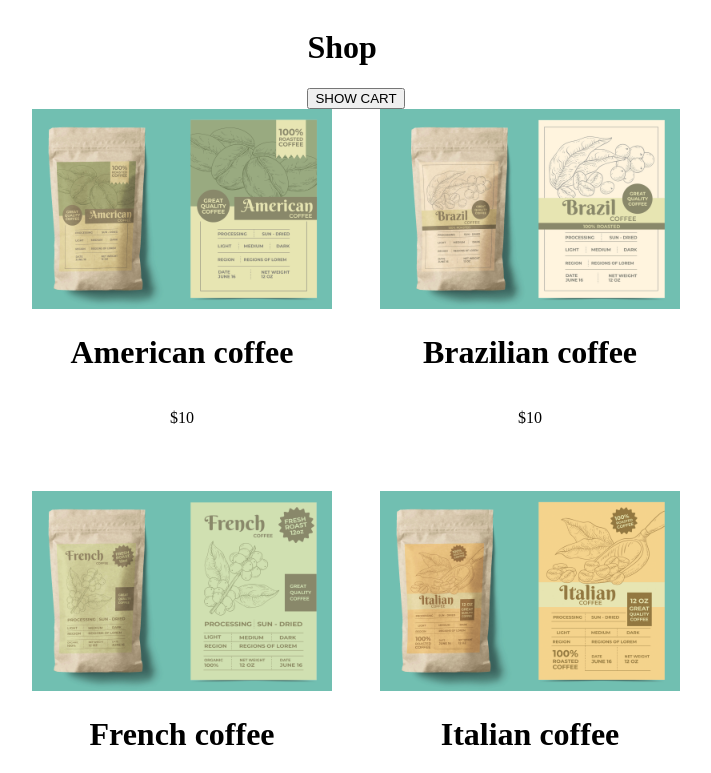
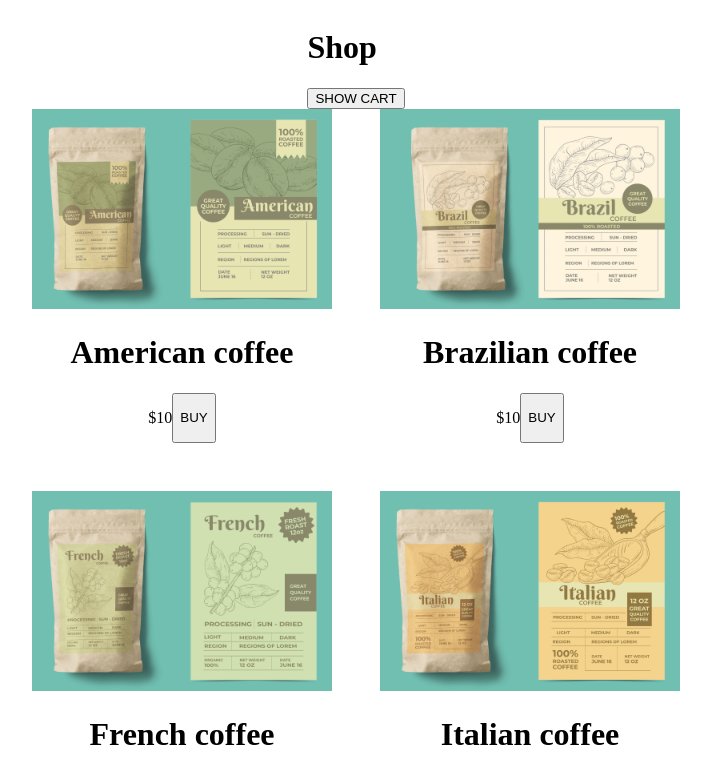
Before and after one commit to AlexCiobanu47/react-cart, a React (Create React App) app: page /shop in a window 1280 px wide. Shown: the top 773 px of the page, without its empty margins (284-995 px from the left). Built offline with nearby package versions, Linux system fonts and the light colour scheme.

Commit message:
Fixed addToCart and displayCart functions in Product.js

```diff
--- a/src/Product.js
+++ b/src/Product.js
@@ -1,18 +1,24 @@
 import React from "react";
 import { Link } from "react-router-dom";
 import styled from "styled-components";
-const Product = ({ id, name, image, price }) => {
+const Product = ({ id, name, image, price, addToCart }) => {
+  const handleClick = () => {
+    addToCart({ id, name, image });
+  };
   return (
     <ProductWrapper>
       <LinkWrapper key={id} to={`/shop/${id}`}>
         <ImageWrapper>
           <ItemImage src={image}></ItemImage>
         </ImageWrapper>
-        <ItemDescriptionWrapper>
-          <ItemName>{name}</ItemName>
+      </LinkWrapper>
+      <ItemDescriptionWrapper>
+        <ItemName>{name}</ItemName>
+        <BuyWrapper>
           <ItemPrice>${price}</ItemPrice>
-        </ItemDescriptionWrapper>
-      </LinkWrapper>
+          <BuyButton onClick={handleClick}>BUY</BuyButton>
+        </BuyWrapper>
+      </ItemDescriptionWrapper>
     </ProductWrapper>
   );
 };
@@ -38,5 +44,10 @@ const ItemDescriptionWrapper = styled.div`
   align-items: center;
 `;
 const ItemName = styled.h1``;
+const BuyWrapper = styled.div`
+  display: flex;
+  justify-content: center;
+`;
 const ItemPrice = styled.p``;
+const BuyButton = styled.button``;
 export default Product;
--- a/src/Shop.js
+++ b/src/Shop.js
@@ -2,7 +2,7 @@ import React from "react";
 import styled from "styled-components";
 import Product from "./Product";
 import PRODUCTS from "./PRODUCTS";
-const Shop = ({ cart, setCart, displayCart }) => {
+const Shop = ({ cart, setCart, displayCart, addToCart }) => {
   const handleClick = () => {
     displayCart();
   };
@@ -20,6 +20,7 @@ const Shop = ({ cart, setCart, displayCart }) => {
             image={product.image}
             price={product.price}
             key={product.id}
+            addToCart={addToCart}
           />
         ))}
       </Products>
--- a/src/ShopRoutes.js
+++ b/src/ShopRoutes.js
@@ -16,7 +16,11 @@ const ShopRoutes = ({
   return (
     <Routes>
       <Route exact path="/" element={<Home />} />
-      <Route exact path="/shop" element={<Shop displayCart={displayCart} />} />
+      <Route
+        exact
+        path="/shop"
+        element={<Shop displayCart={displayCart} addToCart={addToCart} />}
+      />
       <Route
         exact
         path="/shop/1"
```
